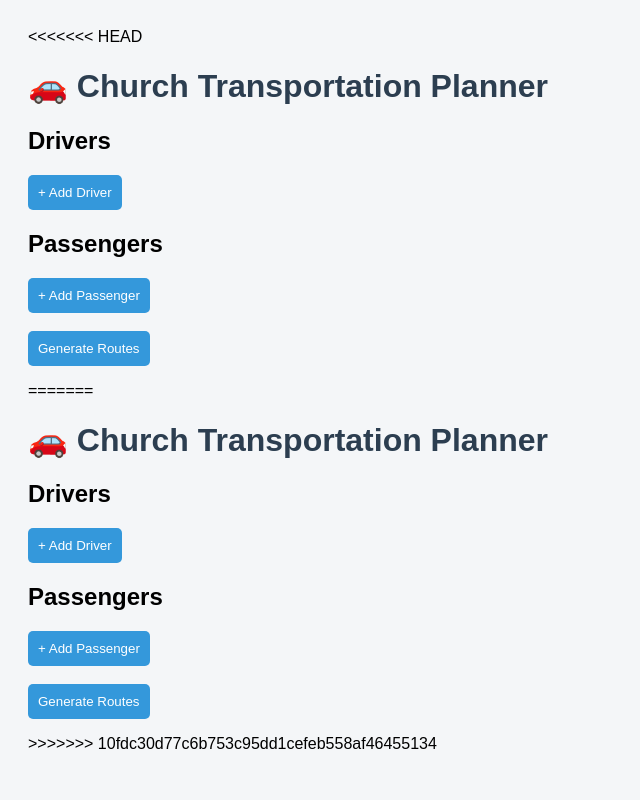
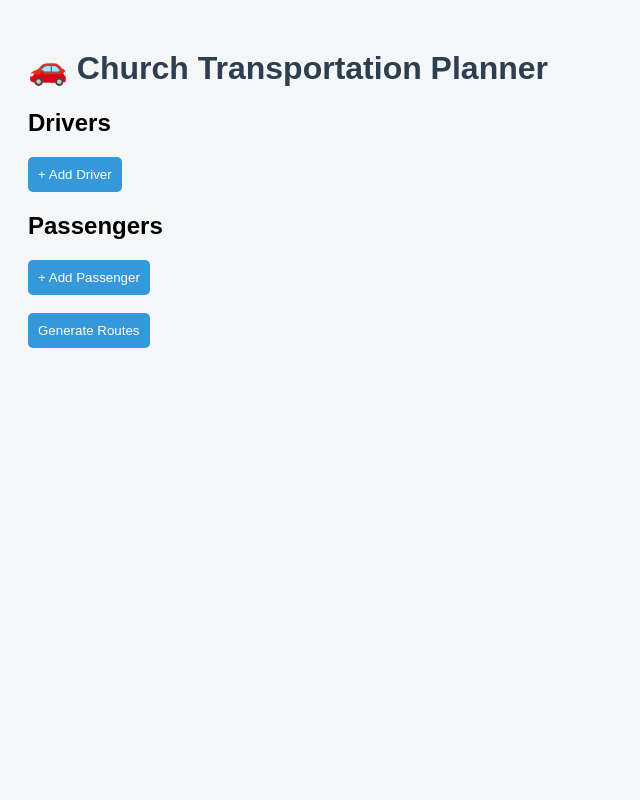
Before and after one commit to joashmathew816-ai/church-app, a Python web app: template templates/index.html in a window 1280 px wide. Shown: the whole page, without its empty margins (0-640 px from the left). Run offline with Jinja, Linux system fonts and the light colour scheme; the template is opened without the code that fills it, so the values that code supplies are empty.

Commit message:
Clean up index.html by removing duplicates
Removed duplicate HTML structure and retained the main content.

```diff
--- a/templates/index.html
+++ b/templates/index.html
@@ -1,4 +1,3 @@
-<<<<<<< HEAD
 <!DOCTYPE html>
 <html>
 <head>
@@ -134,140 +133,3 @@ function addPassenger() {
 
 </body>
 </html>
-=======
-<!DOCTYPE html>
-<html>
-<head>
-    <title>Church Transport</title>
-
-    <style>
-        body {
-            font-family: Arial;
-            background-color: #f4f6f8;
-            padding: 20px;
-        }
-
-        h1 {
-            color: #2c3e50;
-        }
-
-        .card {
-            background: white;
-            padding: 15px;
-            margin-bottom: 15px;
-            border-radius: 10px;
-            box-shadow: 0px 2px 5px rgba(0,0,0,0.1);
-        }
-
-        button {
-            background-color: #3498db;
-            color: white;
-            padding: 10px;
-            border: none;
-            border-radius: 5px;
-            cursor: pointer;
-        }
-
-        button:hover {
-            background-color: #2980b9;
-        }
-
-        .loading {
-            display: none;
-            color: green;
-            font-weight: bold;
-        }
-    </style>
-
-    <script>
-        function showLoading() {
-            document.getElementById("loading").style.display = "block";
-        }
-    </script>
-</head>
-
-<body>
-
-<h1>🚗 Church Transportation Planner</h1>
-
-<form method="POST" onsubmit="showLoading()">
-
-    <h2>Drivers</h2>
-    <div id="drivers"></div>
-    <button type="button" onclick="addDriver()">+ Add Driver</button>
-
-    <h2>Passengers</h2>
-    <div id="passengers"></div>
-    <button type="button" onclick="addPassenger()">+ Add Passenger</button>
-
-    <br><br>
-    <button type="submit">Generate Routes</button>
-
-    <p id="loading" class="loading">⏳ Optimizing routes... please wait</p>
-
-</form>
-
-{% if error %}
-    <p style="color:red;">{{ error }}</p>
-{% endif %}
-
-{% if result %}
-    <h2>Routes</h2>
-
-    {% for route in result.routes %}
-        <div class="card">
-            <h3>{{ route.driver }}</h3>
-
-            {% for stop in route.stops %}
-                <p>Pick up {{ stop.passengers | join(', ') }} from {{ stop.address }}</p>
-            {% endfor %}
-
-            <p><b>Time:</b> {{ route.time_min }} min</p>
-            <p><b>Distance:</b> {{ route.distance_km }} km</p>
-        </div>
-    {% endfor %}
-
-    <h3>Total Time: {{ result.total_time_min }} min</h3>
-    <h3>Total Distance: {{ result.total_distance_km }} km</h3>
-{% endif %}
-
-
-<script>
-let driverCount = 0;
-let passengerCount = 0;
-
-function addDriver() {
-    const div = document.createElement("div");
-    div.className = "card";
-
-    div.innerHTML = `
-        <p>Name: <input name="driver_name_${driverCount}" required></p>
-        <p>Street: <input name="driver_street_${driverCount}" required></p>
-        <p>City: <input name="driver_city_${driverCount}" required></p>
-        <p>Province: <input name="driver_province_${driverCount}" required></p>
-        <p>Capacity: <input type="number" name="driver_capacity_${driverCount}" min="1" max="8" required></p>
-    `;
-
-    document.getElementById("drivers").appendChild(div);
-    driverCount++;
-}
-
-function addPassenger() {
-    const div = document.createElement("div");
-    div.className = "card";
-
-    div.innerHTML = `
-        <p>Name: <input name="passenger_name_${passengerCount}" required></p>
-        <p>Street: <input name="passenger_street_${passengerCount}" required></p>
-        <p>City: <input name="passenger_city_${passengerCount}" required></p>
-        <p>Province: <input name="passenger_province_${passengerCount}" required></p>
-    `;
-
-    document.getElementById("passengers").appendChild(div);
-    passengerCount++;
-}
-</script>
-
-</body>
-</html>
->>>>>>> 10fdc30d77c6b753c95dd1cefeb558af46455134
```
